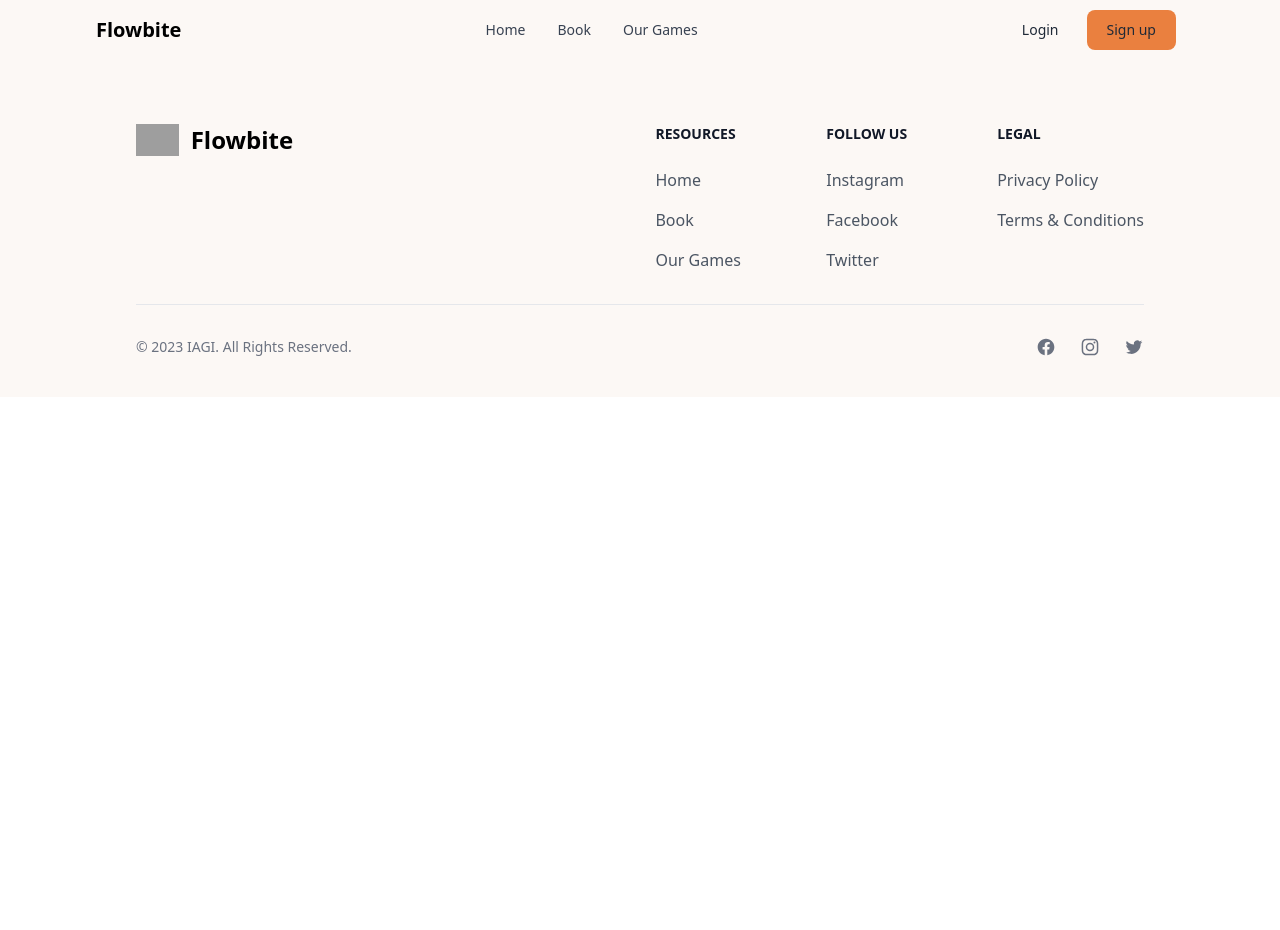
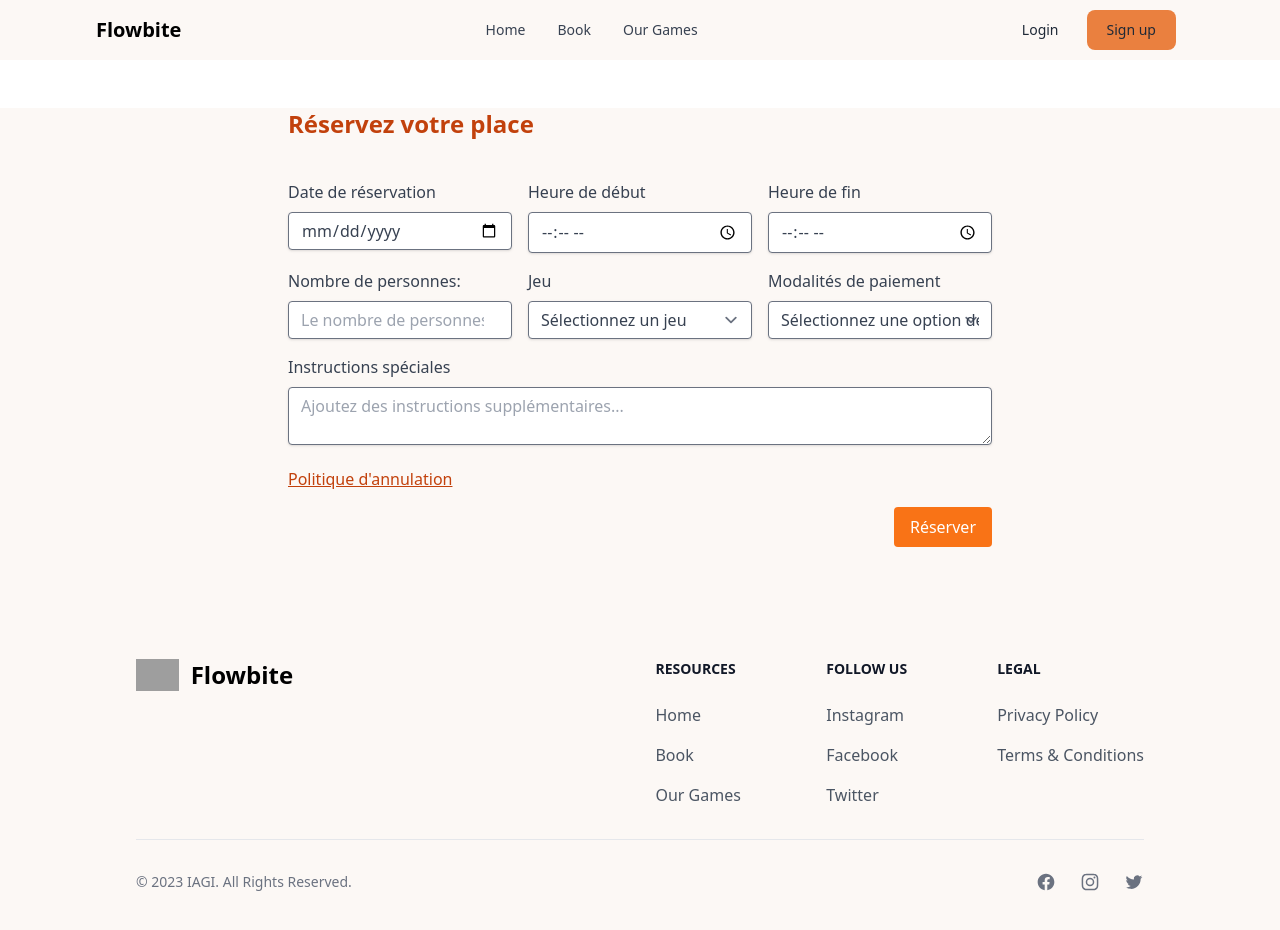
Before and after one commit to chaima-iz/Dice-Delice, an Angular app: page /reservation in a window 1280 px wide. Before the commit this address led to /. Before the commit the page ends 800 px from the top, so only its background shows below. Built offline with nearby package versions, Linux system fonts and the light colour scheme; grey boxes are pictures that could not be loaded.

Commit message:
ReservationForm (front)

```diff
--- a/src/app/app-routing.module.ts
+++ b/src/app/app-routing.module.ts
@@ -5,13 +5,15 @@ import { LoginComponent } from './pages/login/login.component';
 import { GamesComponent } from './pages/games/games.component';
 import { MyReservationsComponent } from './pages/my-reservations/my-reservations.component';
 import { SignUpComponent } from './pages/sign-up/sign-up.component';
+import { ReservationComponent } from './pages/reservation/reservation.component';
 
 const routes: Routes = [
   { path: '', component: HomeComponent },
   { path: 'login', component: LoginComponent },
   { path: 'games', component: GamesComponent },
   { path: 'myreservations', component: MyReservationsComponent },
-  { path: 'signUp', component: SignUpComponent }
+  { path: 'signUp', component: SignUpComponent },
+  { path: 'reservation', component: ReservationComponent }
 
 ]
 
--- a/src/app/app.module.ts
+++ b/src/app/app.module.ts
@@ -25,6 +25,7 @@ import { SearchBarComponent } from './components/myReservations/search-bar/searc
 import { LeftDescriptionComponent } from './components/signUp/left-description/left-description.component';
 import { RegistrationFormComponent } from './components/signUp/registration-form/registration-form.component';
 import { SignUpComponent } from './pages/sign-up/sign-up.component';
+import { ReservationComponent } from './pages/reservation/reservation.component';
 @NgModule({
   declarations: [
     AppComponent,
@@ -49,7 +50,8 @@ import { SignUpComponent } from './pages/sign-up/sign-up.component';
     SearchBarComponent,
     LeftDescriptionComponent,
     RegistrationFormComponent,
-    SignUpComponent
+    SignUpComponent,
+    ReservationComponent
 
   ],
   imports: [
--- a/src/app/components/home/cta/cta.component.html
+++ b/src/app/components/home/cta/cta.component.html
@@ -7,7 +7,7 @@
                             Are you ready for an adventure ?
                         </h2>
 
-                        <button type="button"
+                        <button type="button" routerLink="reservation"
                             class="inline-block px-7 py-3 border-2 border-white text-white font-medium text-sm leading-snug uppercase rounded-lg hover:bg-black hover:bg-opacity-5 focus:outline-none focus:ring-0 transition duration-150 ease-in-out"
                             data-mdb-ripple="true" data-mdb-ripple-color="light">
                             Book
--- a/src/app/components/home/hero/hero.component.html
+++ b/src/app/components/home/hero/hero.component.html
@@ -7,7 +7,7 @@
                 Welcome to the Board Game Café, a place for game and coffee enthusiasts. Play, socialize, and relax in a comfortable environment for players of all levels. Meet new people and share your passions for board games.
             </p>
             <div class="space-x-4">
-                <a class=" rounded-md py-2 px-5  font-semibold shadow-3xl cursor-pointer border text-gray-900  border-[#ea803f] hover:bg-[#f6ebe2] ">Book</a>
+                <a href="reservation" class=" rounded-md py-2 px-5  font-semibold shadow-3xl cursor-pointer border text-gray-900  border-[#ea803f] hover:bg-[#f6ebe2] ">Book</a>
                 <a  [routerLink]="['/games']" class=" text-white rounded-md py-2 px-5  font-semibold shadow-3xl cursor-pointer  border bg-[#ea803f] hover:bg-[#d76823] ">Our Games</a>
             </div>
         </div>
--- a/src/app/layouts/header/header.component.html
+++ b/src/app/layouts/header/header.component.html
@@ -19,7 +19,7 @@
                </li>
 
                <li>
-                   <a href="#" class="block py-2 pl-3 pr-4 text-gray-700 border-b border-gray-100 hover:bg-gray-50 md:hover:bg-transparent md:border-0 md:hover:text-[#cd8a58] md:p-0  ">Book</a>
+                   <a routerLink="reservation" class="block py-2 pl-3 pr-4 text-gray-700 border-b border-gray-100 hover:bg-gray-50 md:hover:bg-transparent md:border-0 md:hover:text-[#cd8a58] md:p-0  ">Book</a>
                </li>
                <li>
                    <a  [routerLink]="['/games']" class="block py-2 pl-3 pr-4 text-gray-700 border-b border-gray-100 hover:bg-gray-50 md:hover:bg-transparent md:border-0 md:hover:text-[#cd8a58] md:p-0  ">Our Games</a>
--- /dev/null
+++ b/src/app/pages/reservation/reservation.component.html
@@ -0,0 +1,100 @@
+
+<div class="bg-[#FCF8F5] mx-auto px-4 max-w-full sm:px-6 lg:px-8">
+    <div class=" mb-4 mt-12  lg:ml-64">
+      <h1 class="text-2xl font-bold text-orange-700">Réservez votre place</h1>
+    </div>
+    <form class="lg:px-64 pt-6 pb-8">
+      <div class="grid grid-cols-1 gap-4 mb-4 sm:grid-cols-2 lg:grid-cols-3">
+        <div>
+          <label class="block text-gray-700 font-medium mb-2" for="date">
+            Date de réservation
+          </label>
+          <input class="shadow appearance-none border rounded w-full py-2 px-3 text-gray-700 leading-tight focus:outline-none focus:shadow-outline" id="date" type="date" placeholder="YYYY-MM-DD">
+        </div>
+        <div>
+          <label class="block text-gray-700 font-medium mb-2" for="start-time">
+            Heure de début
+          </label>
+          <input class="shadow appearance-none border rounded w-full py-2 px-3 text-gray-700 leading-tight focus:outline-none focus:shadow-outline" id="start-time" type="time" placeholder="HH:MM">
+        </div>
+        <div>
+          <label class="block text-gray-700 font-medium mb-2" for="end-time">
+            Heure de fin
+          </label>
+          <input class="shadow appearance-none border rounded w-full py-2 px-3 text-gray-700 leading-tight focus:outline-none focus:shadow-outline" id="end-time" type="time" placeholder="HH:MM">
+        </div>
+        <div>
+          <label for="nb_persons" class="block text-gray-700 font-medium mb-2">Nombre de personnes:</label>
+          <input id="nb_persons" type="number" name="nb_persons" class="shadow appearance-none border rounded w-full py-2 px-3 text-gray-700 leading-tight focus:outline-none focus:shadow-outline" min="1" max="10" placeholder="Le nombre de personnes" required>
+        </div>
+        <div>
+          <label class="block text-gray-700 font-medium mb-2" for="game">
+            Jeu
+          </label>
+          <select class="shadow appearance-none border rounded w-full py-2 px-3 text-gray-700 leading-tight focus:outline-none focus:shadow-outline" id="game">
+            <option value="">Sélectionnez un jeu</option>
+            <option value="jeu1">Jeu 1</option>
+            <option value="jeu2">Jeu 2</option>
+            <option value="jeu3">Jeu 3</option>
+          </select>
+        </div>
+        <div>
+          <label class="block text-gray-700 font-medium mb-2" for="payment">
+            Modalités de paiement
+          </label>
+          <select class="shadow appearance-none border rounded w-full py-2 px-3 text-gray-700 leading-tight focus:outline-none focus:shadow-outline" id="payment">
+            <option value="">Sélectionnez une option de paiement</option>
+            <option value="visa">Visa</option>
+            <option value="mastercard">Mastercard</option>
+            <option value="paypal">PayPal</option>
+            <option value="cash">Cash</option>
+          </select>
+        </div>
+      </div>
+      <div class="mb-4">
+        <label class="block text-gray-700 font-medium mb-2" for="instructions">
+          Instructions spéciales
+        </label>
+        <textarea
+          class="shadow appearance-none border rounded w-full py-2 px-3 text-gray-700 leading-tight focus:outline-none focus:shadow-outline"
+          id="instructions" placeholder="Ajoutez des instructions supplémentaires..."></textarea>
+      </div>
+      <!-- Cancel Policy Modal -->
+  <div id="cancel-policy-modal" class="fixed z-10 inset-0 overflow-y-auto hidden" aria-labelledby="cancel-policy-modal" role="dialog" aria-modal="true">
+    <div class="flex items-end justify-center min-h-screen pt-4 px-4 pb-20 text-center sm:block sm:p-0">
+      <!-- Background overlay -->
+      <div class="fixed inset-0 bg-gray-500 bg-opacity-75 transition-opacity" aria-hidden="true"></div>
+
+      <!-- Modal panel -->
+      <div class="modal-dialog inline-block align-bottom bg-white rounded-lg text-left overflow-hidden shadow-xl transform transition-all sm:my-8 sm:align-middle sm:max-w-lg sm:w-full" role="document">
+        <!-- Modal header -->
+        <div class="bg-orange-500 px-4 py-3 sm:px-6">
+          <h3 class="text-lg leading-6 font-medium text-white" id="cancel-policy-modal-label">Politique d'annulation</h3>
+          <button class="text-white float-right hover:text-gray-200 focus:outline-none focus:text-gray-200 transition duration-150 ease-in-out" type="button" data-dismiss="modal" aria-label="Close">
+            <svg class="h-6 w-6" fill="currentColor" viewBox="0 0 20 20" role="img" xmlns="http://www.w3.org/2000/svg">
+              <title>Close</title>
+              <path fill-rule="evenodd" d="M14.348 5.652a.5.5 0 010 .707L10.707 10l3.641 3.641a.5.5 0 11-.707.707L10 10.707l-3.641 3.641a.5.5 0 11-.707-.707L9.293 10 5.652 6.359a.5.5 0 01.707-.707L10 9.293l3.641-3.641a.5.5 0 01.707 0z" clip-rule="evenodd"></path>
+            </svg>
+          </button>
+        </div>
+
+        <!-- Modal content -->
+        <div class="bg-white px-4 pt-5 pb-4 sm:p-6 sm:pb-4">
+          <p class="mb-4">Nous comprenons que des changements de plan peuvent survenir et nous sommes heureux d'annuler votre réservation si nécessaire. Cependant, nous vous demandons de nous avertir dès que possible si vous avez besoin d'annuler. Si vous annulez votre réservation au moins 24 heures avant l'heure de réservation, aucuns frais ne seront facturés. Si vous annulez moins de 24 heures avant l'heure de réservation, nous nous réservons le droit de facturer des frais d'annulation équivalents à 50% du coût de la réservation. Si vous ne vous présentez pas à votre réservation sans annulation préalable, nous facturerons des frais d'annulation équivalents à 100% du coût de la réservation.</p>
+        </div>
+      </div>
+    </div>
+  </div>
+
+
+
+  <div class="mb-4">
+    <a href="#" class="text-orange-700 underline" data-toggle="modal" data-target="#cancel-policy-modal" onclick="event.preventDefault(); document.getElementById('cancel-policy-modal').classList.remove('hidden');">Politique d'annulation</a>
+  </div>
+      <div class="mb-4 text-right">
+        <button class="bg-orange-500 hover:bg-orange-700 text-white py-2 px-4  font-medium rounded focus:outline-none focus:shadow-outline" type="button">
+          Réserver
+        </button>
+      </div>
+    </form>
+  </div>
```
Also changed, not shown: src/app/pages/reservation/reservation.component.ts (added, +10 -0 lines), src/app/pages/reservation/reservation.component.css (added), 1 other file (tests, documents, lock files or other folders).
